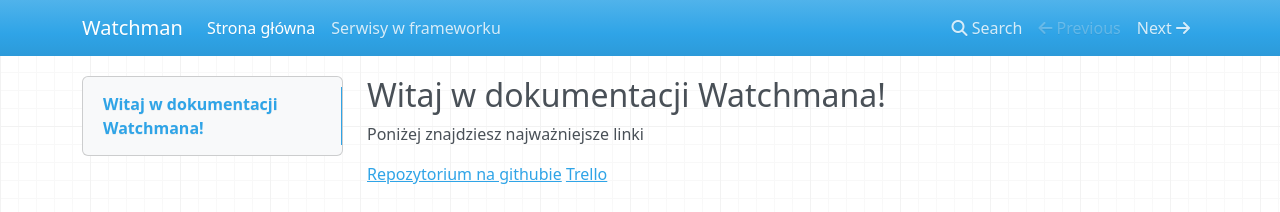
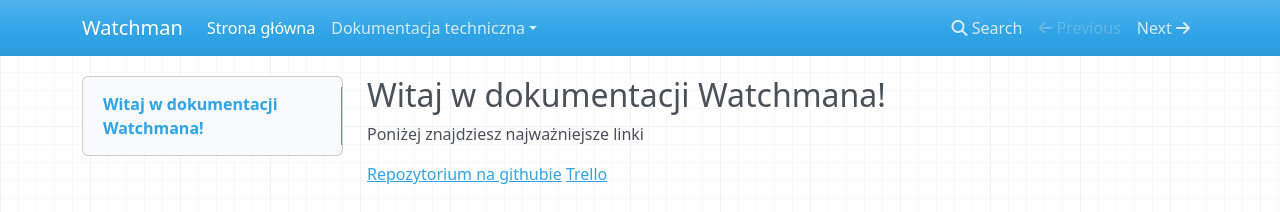
Before and after one commit to Devscord-Team/Watchman, an MkDocs documentation site: the page built from docs/index.md, in a window 1280 px wide. Shown: the top 212 px of the page. Built offline with MkDocs 1.6.1, drawn with Linux system fonts in a browser that asks for light colours; nearby versions of some CDN libraries.

Commit message:
Update mkdocs.yml

```diff
--- a/mkdocs.yml
+++ b/mkdocs.yml
@@ -1,4 +1,5 @@
 site_name: Watchman
 nav:
     - 'Strona główna': index.md
-    - 'Serwisy w frameworku': 135-services-in-framework.md
+    - 'Dokumentacja techniczna':
+        - 'Serwisy w frameworku': 135-services-in-framework.md
```
